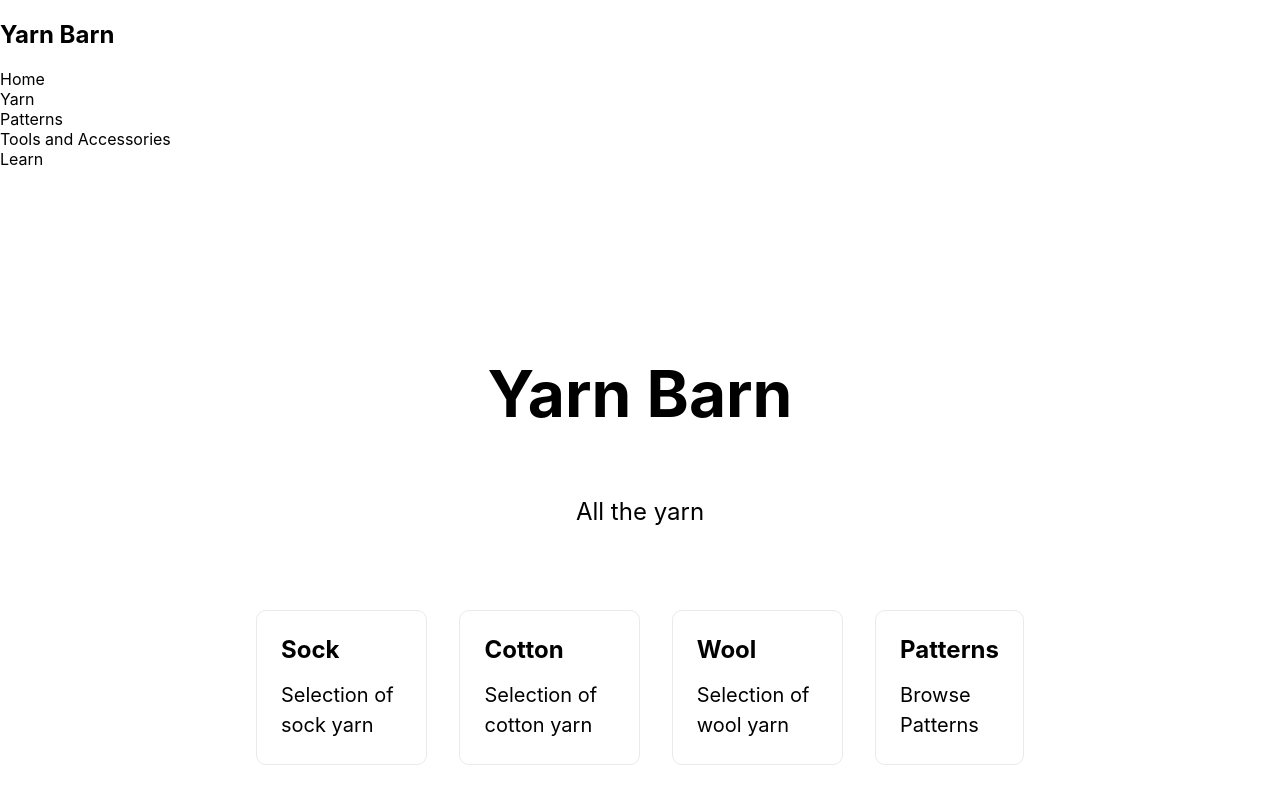
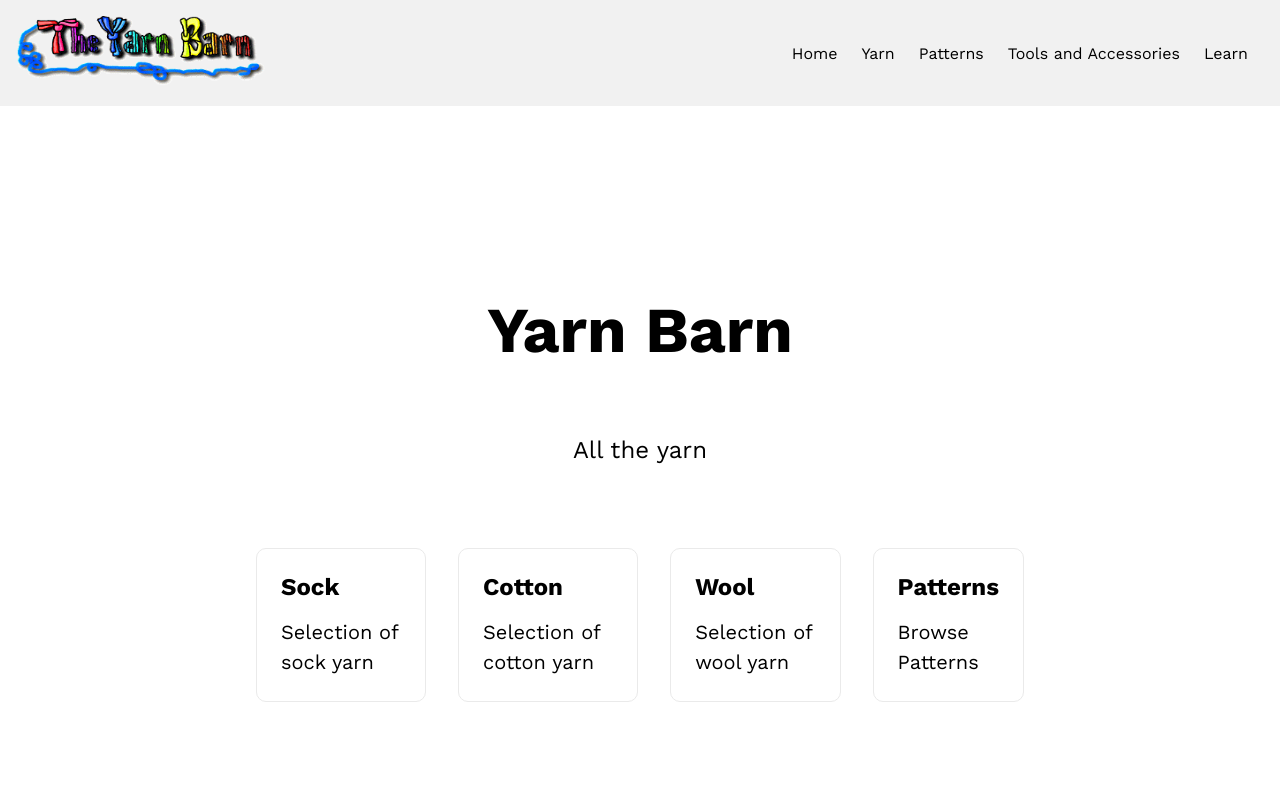
Before and after one commit to mander-pander/yarn-barn, a Next.js app: page / in a window 1280 px wide. Shown: the top 800 px of the page. Built offline with nearby package versions, Linux system fonts and the light colour scheme.

Commit message:
logo and navbar styling

```diff
--- a/components/Navbar.tsx
+++ b/components/Navbar.tsx
@@ -1,6 +1,7 @@
 import Link from "next/link";
 import { useState } from "react";
 import NavItem from "./NavItem";
+import Image from 'next/image';
 
 const MENU_LIST = [
   { text: "Home", href: "/" },
@@ -17,9 +18,9 @@
     <header>
       <nav className={`nav`}>
         <Link href={"/"}>
-          <a>
-            <h1 className="logo">Yarn Barn</h1>
-          </a>
+          <span>
+            <Image src="/yrnbrn_s.gif" width={250} height={70}/>
+          </span>
         </Link>
         <div
           onClick={() => setNavActive(!navActive)}
--- a/styles/globals.css
+++ b/styles/globals.css
@@ -1,26 +1,105 @@
-html,
-body {
+@import url('https://fonts.googleapis.com/css2?family=Work+Sans:wght@400;500;700&display=swap');
+* {
+  margin: 0;
   padding: 0;
-  margin: 0;
-  font-family: -apple-system, BlinkMacSystemFont, Segoe UI, Roboto, Oxygen,
-    Ubuntu, Cantarell, Fira Sans, Droid Sans, Helvetica Neue, sans-serif;
+  outline: none;
+  box-sizing: border-box;
+  font-family: 'Work Sans', sans-serif;
 }
 
-a {
+a{
+  text-decoration: none;
   color: inherit;
-  text-decoration: none;
 }
 
-* {
-  box-sizing: border-box;
+header{
+  position: sticky;
+  z-index: 30;
+  top: 0;
 }
 
-@media (prefers-color-scheme: dark) {
-  html {
-    color-scheme: dark;
+nav{
+  display: flex;
+  padding: 16px;
+  justify-content: space-between;
+  align-items: center;
+  background-color: #f1f1f1;
+}
+
+.nav__menu-bar{
+  display: flex;
+  flex-direction: column;
+  row-gap: 6px;
+  cursor: pointer;
+}
+
+.nav__menu-bar div{
+  width: 40px;
+  height: 4px;
+  background-color: black;
+  border-radius: 2px;
+}
+
+.nav__menu-list{
+  display: flex;
+  flex-direction: column;
+  position: fixed;
+  top: 100px;
+  width: 288px;
+  row-gap: 24px;
+  right: -288px;
+  padding: 24px 16px;
+  transition: all 0.2s;
+  min-height: calc(100vh - 100px);
+  background-color: #f1f1f1;
+}
+
+.nav__menu-list.active{
+  right: 0;
+}
+
+.nav__link{
+  font-size: 18px;
+  position: relative;
+  transition: all 0.2s;
+}
+
+.nav__link:hover{
+  font-weight: bold;
+}
+
+.center{
+  min-height: 600px;
+  display: flex;
+  justify-content: center;
+  align-items: center;
+}
+
+@media screen and (min-width: 768px) {
+  .nav__menu-bar{
+    display: none;
   }
-  body {
-    color: white;
-    background: black;
+  .nav__menu-list{
+    position: unset;
+    flex-direction: row;
+    min-height: fit-content;
+    width: fit-content;
+    column-gap: 24px;
+    align-items: center;
+  }
+
+  .nav__link::before{
+    content: '';
+    position: absolute;
+    width: 0%;
+    height: 6px;
+    bottom: -16px;
+    left: 0;
+    background-color: black;
+    transition: all 0.2s;
+  }
+
+  .nav__link:hover:before{
+   width: 100%;
   }
 }
```
Also changed, not shown: public/yrnbrn_s.gif (added).
